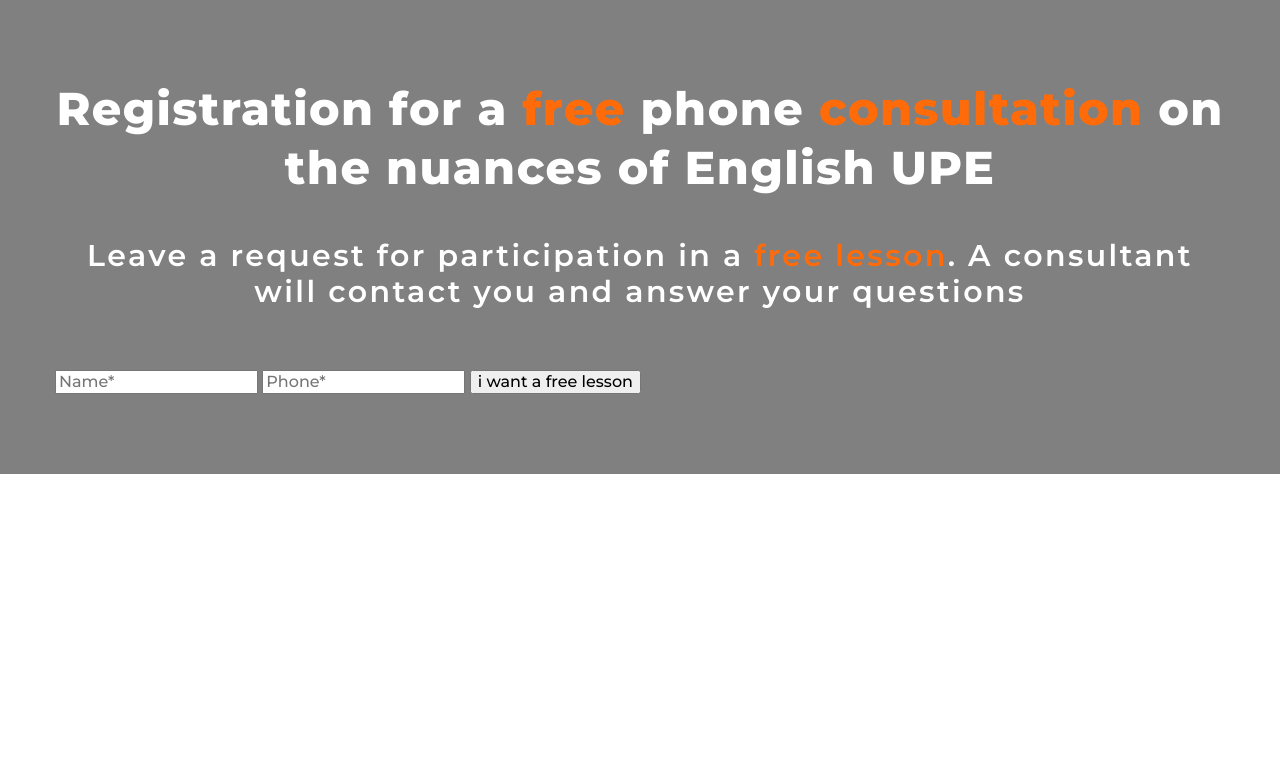
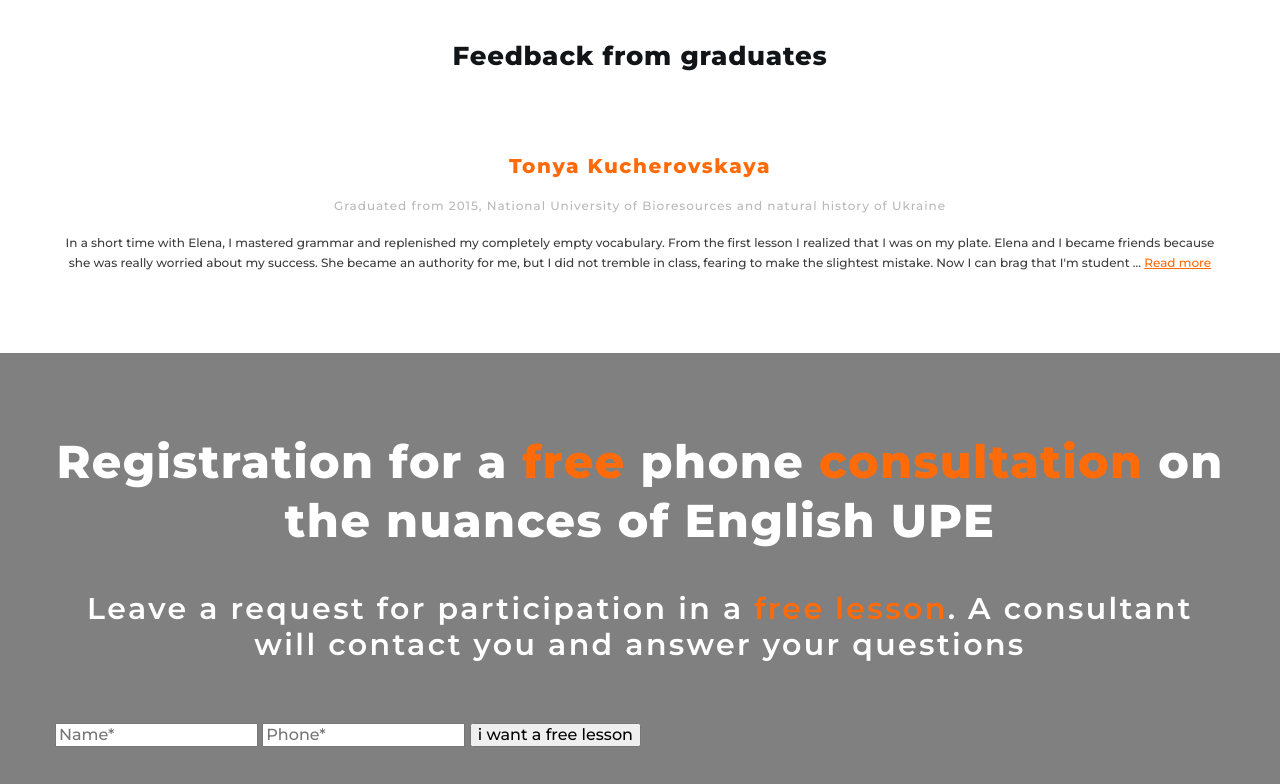
Before and after one commit to DariaKelesh/project-11-05-22, a plain HTML site: page index.html in a window 1280 px wide. Drawn offline with nearby package versions, Linux system fonts and the light colour scheme.

Commit message:
reviews add

```diff
--- a/index.html
+++ b/index.html
@@ -15,6 +15,36 @@
         <link rel="stylesheet" href="./css/main.min.css">
     </head>
     <body>
+        <section class="reviews">
+            <div class="container">
+                <h2 class="section-title">
+                    Feedback from graduates
+                </h2>
+                <h3 class="reviews__subtitle">Tonya Kucherovskaya</h3>
+                <p class="reviews__descr">Graduated from 2015, National
+                    University
+                    of
+                    Bioresources
+                    and natural history of Ukraine</p>
+                <p class="reviews__text">In a short time with Elena, I mastered
+                    grammar and
+                    replenished my completely empty vocabulary. From the first
+                    lesson I
+                    realized that I was on my plate. Elena and I became friends
+                    because she
+                    was really worried about my success. She became an authority
+                    for
+                    me, but
+                    I did not tremble in class, fearing to make the slightest
+                    mistake. Now I
+                    can brag that I'm student ...
+                    <a class="read-more" href="">Read more</a></p>
+            </div>
+        </section>
+
+
+
+
         <section class="registration">
             <div class="container">
                 <h2 class="registration__title">
--- /dev/null
+++ b/sass/layout/_reviews.scss
@@ -0,0 +1,96 @@
+.reviews {
+    padding-top: 40px;
+    padding-bottom: 40px;
+
+    @media screen and (mix-width: 1680px) {
+        padding-top: 80px;
+        padding-bottom: 80px;
+    }
+}
+
+.section-title {
+    margin-bottom: 24px;
+    font-weight: 800;
+    font-size: 20px;
+    line-height: 1.3;
+    text-align: center;
+    letter-spacing: 0.03em;
+
+    color: #111518;
+
+    @media screen and (min-width: 768px) {
+        margin-bottom: 80px;
+        font-size: 26px;
+    }
+
+    @media screen and (min-width: 1680px) {
+        margin-bottom: 40px;
+        font-size: 46px;
+    }
+}
+
+.reviews__subtitle {
+    margin-bottom: 16px;
+    font-weight: 800;
+    font-size: 14px;
+    line-height: 1.21;
+    text-align: center;
+    letter-spacing: 0.08em;
+
+    color: #FF6B09;
+
+    @media screen and (min-width: 768px) {
+        margin-bottom: 20px;
+
+        font-size: 20px;
+    }
+
+    @media screen and (min-width: 1680px) {
+        margin-bottom: 8px;
+        font-size: 14px;
+    }
+}
+
+.reviews__descr {
+    margin-bottom: 16px;
+    font-weight: 500;
+    font-size: 12px;
+    line-height: 1.25;
+    text-align: center;
+    letter-spacing: 0.08em;
+
+    color: #B9B9B9;
+
+    @media screen and (min-width: 768px) {
+        margin-bottom: 20px;
+        font-size: 12px;
+    }
+
+    @media screen and (min-width: 1680px) {
+        font-size: 14px;
+    }
+}
+
+.reviews__text {
+    margin-bottom: 40px;
+
+    font-weight: 500;
+    font-size: 12px;
+    line-height: 1.67;
+    text-align: center;
+    color: #3D3D3D;
+
+    @media screen and (min-width: 1680px) {
+        font-size: 18px;
+    }
+
+}
+
+.read-more {
+    color: #FF6B09;
+    cursor: pointer;
+
+}
+
+// CHANGE COLOR TO ACCENT COLOR
+// CHANGE SECTION-TITLE CLASS, use mixins
--- a/sass/main.scss
+++ b/sass/main.scss
@@ -1 +1,2 @@
 @import "./layout/registration";
+@import "./layout/reviews";
```
Also changed, not shown: css/main.min.css, images/reviews/reviews-1photo-1x.png (added), images/reviews/reviews-1photo-2x.png (added), images/reviews/reviews-2photo-1x.png (added), images/reviews/reviews-2photo-2x.png (added), images/reviews/reviews-3photo-1x.png (added), images/reviews/reviews-3photo-2x.png (added), images/reviews/reviews-4photo-1x.png (added), images/reviews/reviews-4photo-2x.png (added), images/reviews/reviews-5photo-1x.png (added), images/reviews/reviews-5photo-2x.png (added), images/reviews/reviews-6photo-1x.png (added), images/reviews/reviews-6photo-2x.png (added), images/reviews/reviews-7photo-1x.png (added), 3 more files, 1 other file.
